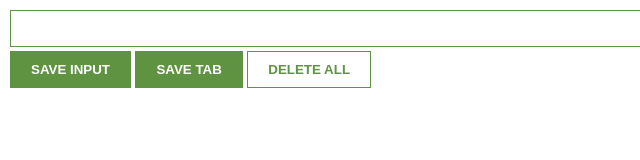
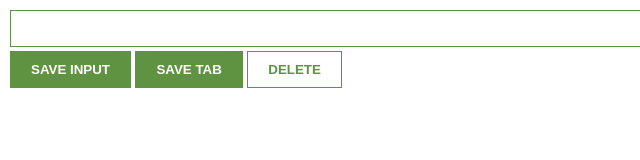
Before and after one commit to princesumayao/Chrome-Extensions-by-Scrimba, a website built with Vite: page index.html in a window 1280 px wide. Shown: the full height of the page, 0-640 px from the left. Built offline with nearby package versions, Linux system fonts and the light colour scheme.

Commit message:
last commit

```diff
--- a/index.html
+++ b/index.html
@@ -6,7 +6,7 @@
         <input type="text" id="input-el">
         <button id="input-btn">SAVE INPUT</button>
         <button id="tab-btn">SAVE TAB</button>
-        <button id="delete-btn">DELETE ALL</button>
+        <button id="delete-btn">DELETE</button>
         <ul id="ul-el">
         </ul>
         <script src="index.js"></script>
```
